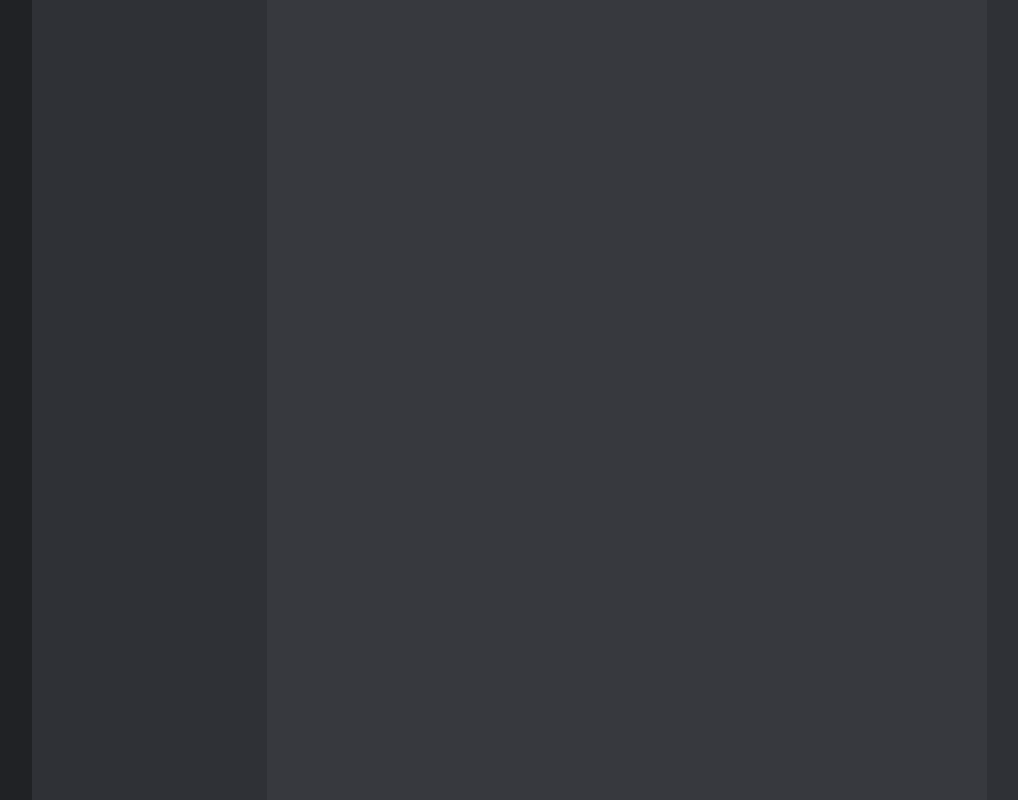
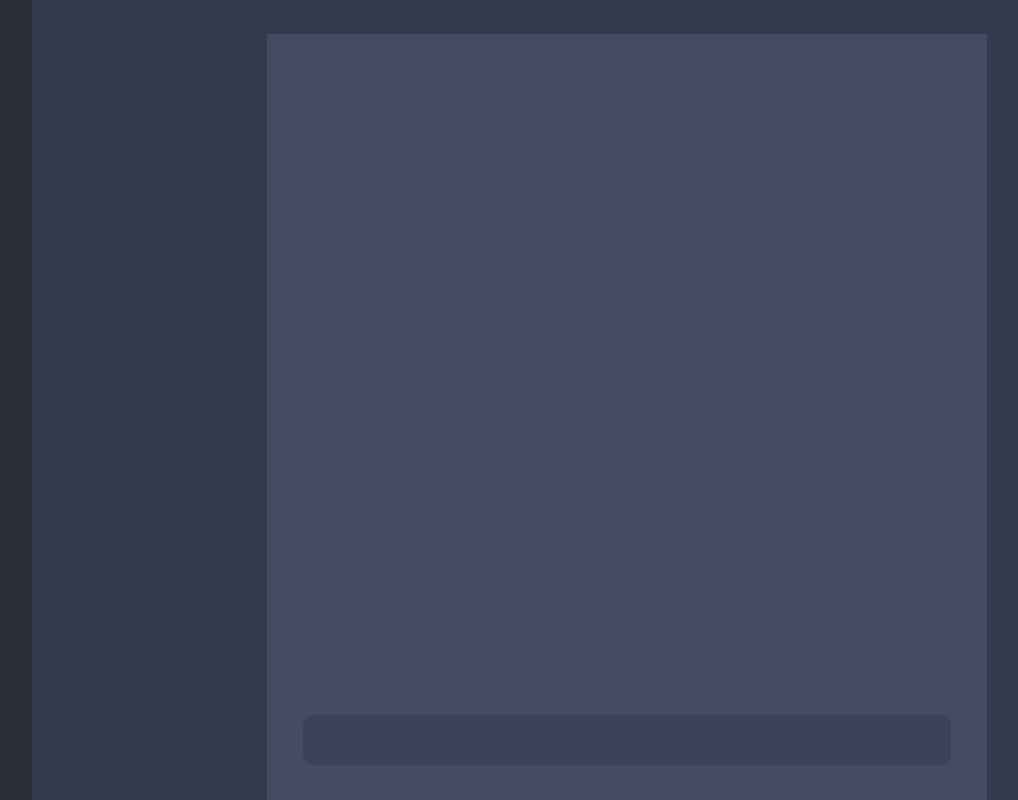
Before and after one commit to JaydenElliott/Hermes-ui, a React (Create React App) app: page / in a window 1280 px wide. Shown: the whole page, without its empty margins (43-1061 px from the left). Built offline with nearby package versions, Linux system fonts and the light colour scheme.

Commit message:
BUILD: middle col chat styling and appended global styles.

```diff
--- a/src/components/chat-bar/chatBar.js
+++ b/src/components/chat-bar/chatBar.js
@@ -5,7 +5,15 @@ import React from "react";
 import "./chatBar.scss";
 
 function ChatBar(props) {
-  return <div className="chat-bar"></div>;
+  return (
+    <div className="chat-bar">
+      <div className="chat-bar-header"></div>
+      <div className="chat-bar-center"></div>
+      <div className="chat-bar-footer">
+        <div className="chat-bar-footer-input-container"></div>
+      </div>
+    </div>
+  );
 }
 
 export default ChatBar;
--- a/src/components/chat-bar/chatBar.scss
+++ b/src/components/chat-bar/chatBar.scss
@@ -2,6 +2,29 @@
 
 .chat-bar {
   grid-area: chat-bar;
+  @extend .ca;
   height: 100%;
   background-color: $grey-lighter;
+
+  &-header {
+    height: $header-height;
+    background-color: $grey-light;
+    width: 100%;
+  }
+
+  &-center {
+    height: 100%;
+    width: 100%;
+  }
+  &-footer {
+    @extend .rj;
+    height: $footer-height;
+    width: 100%;
+    &-input-container {
+      width: 90%;
+      background-color: rgba(51, 58, 77, 0.516);
+      height: 50px;
+      border-radius: 10px;
+    }
+  }
 }
--- a/src/components/common/modules.scss
+++ b/src/components/common/modules.scss
@@ -1,8 +1,22 @@
-$grey-dark: rgb(32, 34, 37);
-$grey-light: rgb(47, 49, 54);
-$grey-lighter: rgb(55, 57, 62);
+/*
 
-/* Flex global styles */
+Colour Theme
+
+*/
+
+// $grey-dark: rgb(32, 34, 37);
+// $grey-light: rgb(47, 49, 54);
+// $grey-lighter: rgb(55, 57, 62);
+
+$grey-dark: rgb(43, 47, 53);
+$grey-light: rgb(51, 58, 77);
+$grey-lighter: rgb(67, 75, 101);
+
+/*
+
+  Alignment
+
+*/
 .cja {
   display: flex;
   flex-direction: column;
@@ -48,7 +62,11 @@ $grey-lighter: rgb(55, 57, 62);
   cursor: pointer;
 }
 
-/* Animations */
+/*
+
+Animations
+
+*/
 
 .scale-animation {
   -webkit-transition: 0.15s ease-in-out;
@@ -60,3 +78,13 @@ $grey-lighter: rgb(55, 57, 62);
     transform: scale(1.02);
   }
 }
+
+/*
+
+Sizes
+
+
+*/
+
+$header-height: 40px;
+$footer-height: 100px;
```
